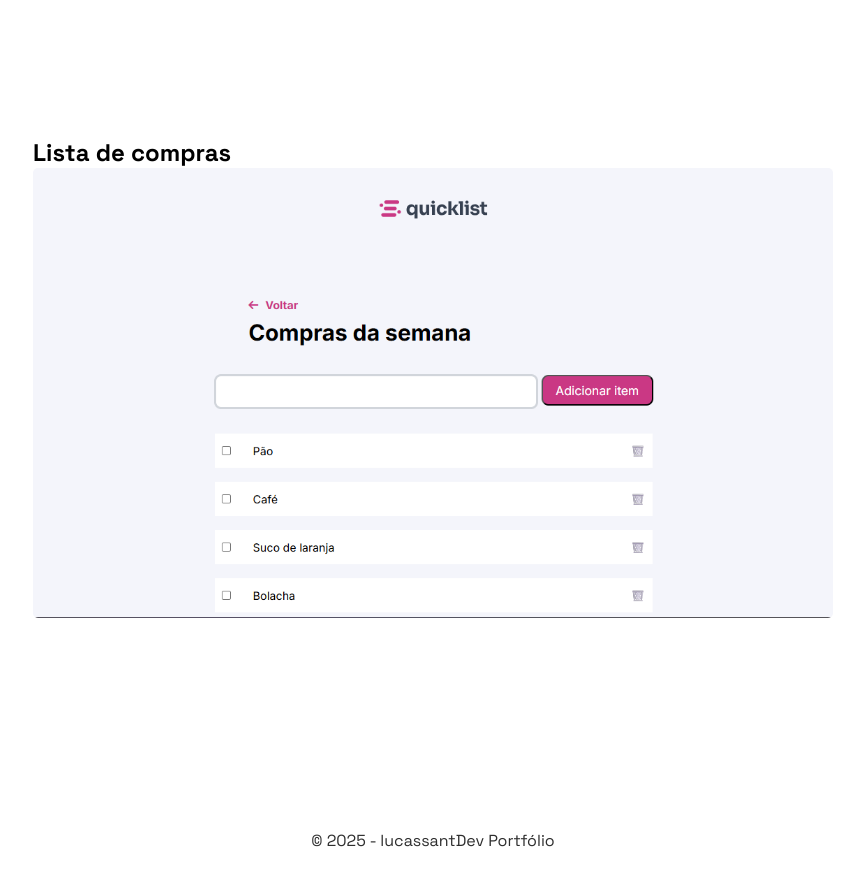
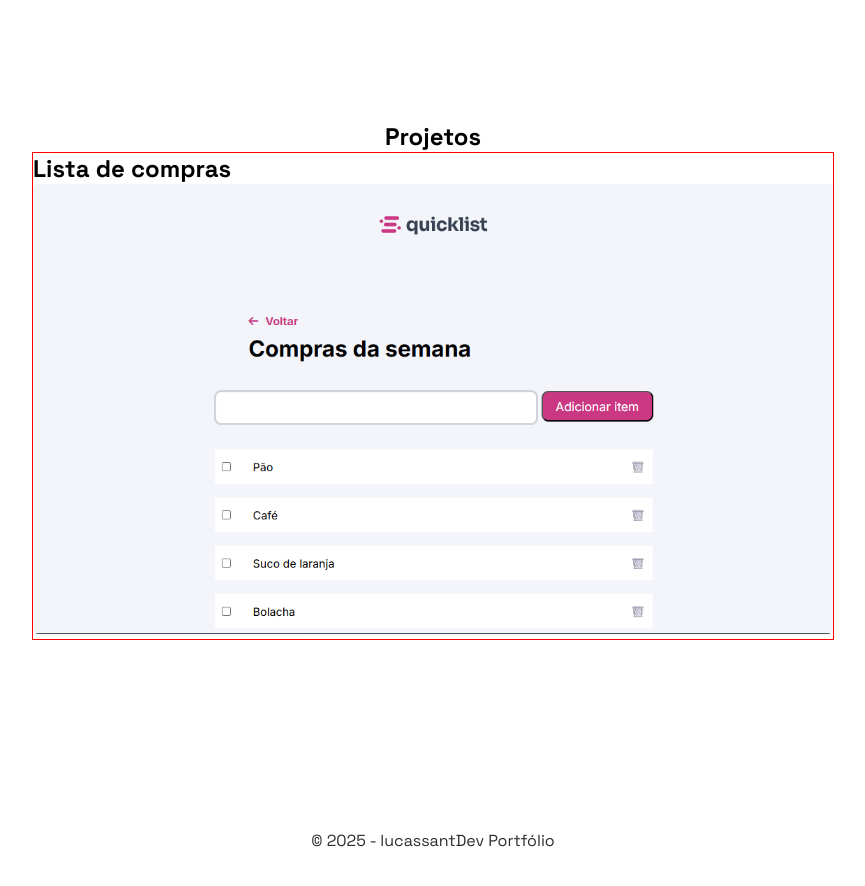
Before and after one commit to lucassantDev/portfolio-25-26, a React (Vite) app in the folder portfolio-react/: page / in a window 1280 px wide. Shown: the part 2740-3626 px from the top of the page, without its empty margins (207-1072 px from the left). Built offline with nearby package versions, Linux system fonts and the light colour scheme.

Commit message:
feat: testando imagem de projetos com div antes de usar useState e props

```diff
--- a/portfolio-react/src/components/Projects.jsx
+++ b/portfolio-react/src/components/Projects.jsx
@@ -5,7 +5,8 @@ function Projects(){
     return(
         <>
             <section className='section-projects'>
-                <div>
+                <h1>Projetos</h1>
+                <div className='div-projeto'>
                     <h2>Lista de compras</h2>
                     <img src={listaDeCompras} alt="" />
                 </div>
```
